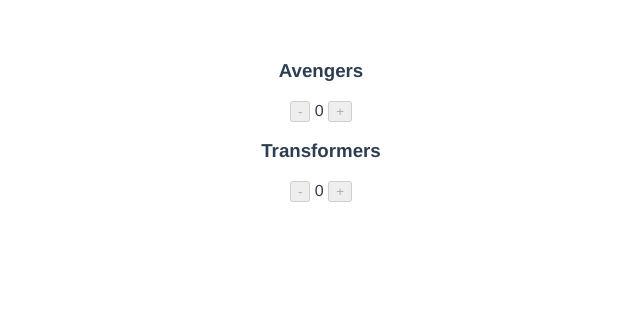
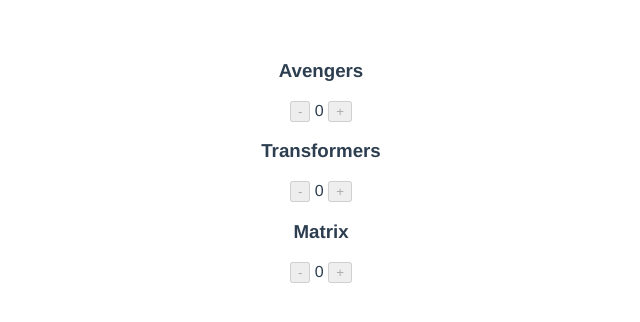
Before and after one commit to SaulRuizS/css-on-vue, a Vue app: page / in a window 1280 px wide. Shown: the top 322 px of the page, without its empty margins (319-959 px from the left). Built offline with nearby package versions, Linux system fonts and the light colour scheme.

Commit message:
Movie addition

```diff
--- a/src/components/Form.vue
+++ b/src/components/Form.vue
@@ -38,6 +38,11 @@
           available: 6,
           quantity: 0,
         },
+        {
+          name: "Matrix",
+          available: 7,
+          quantity: 0,
+        },
       ],
     };
   },
```
